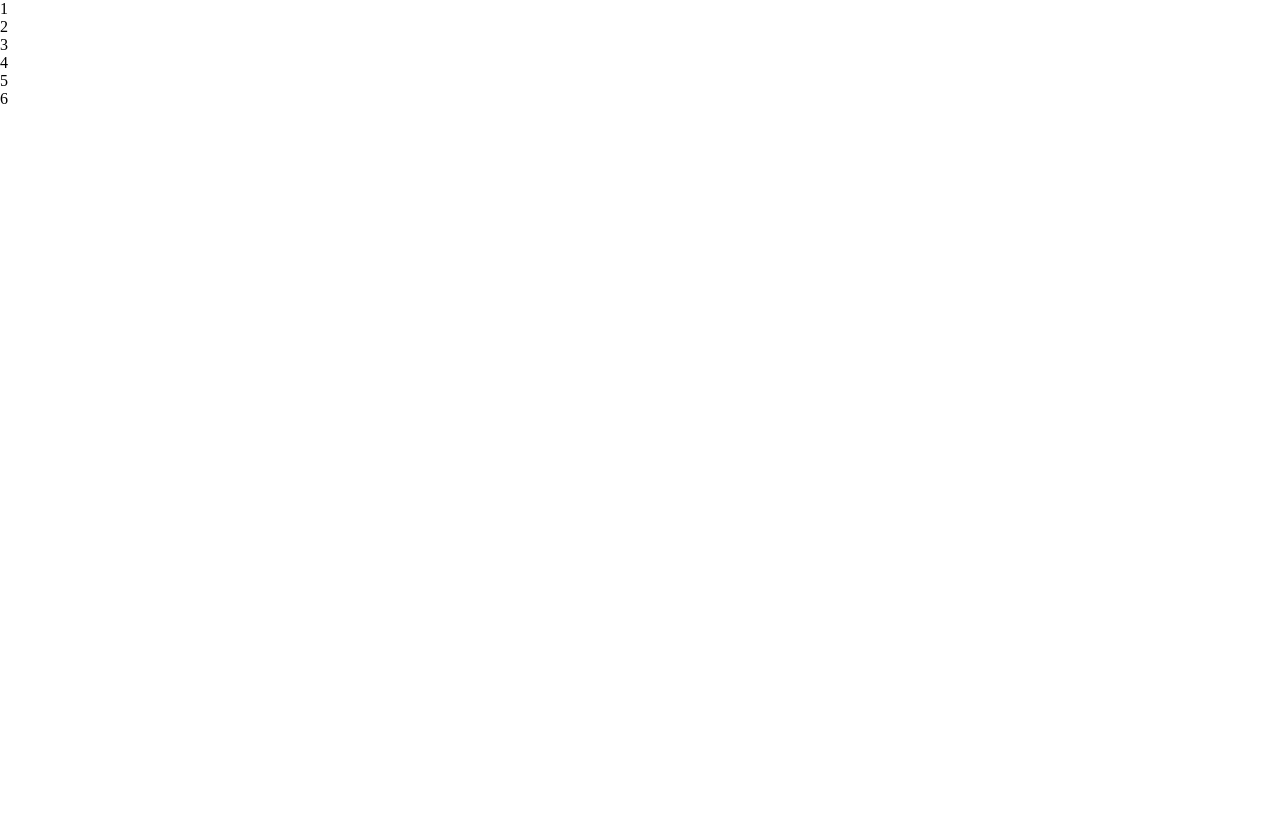
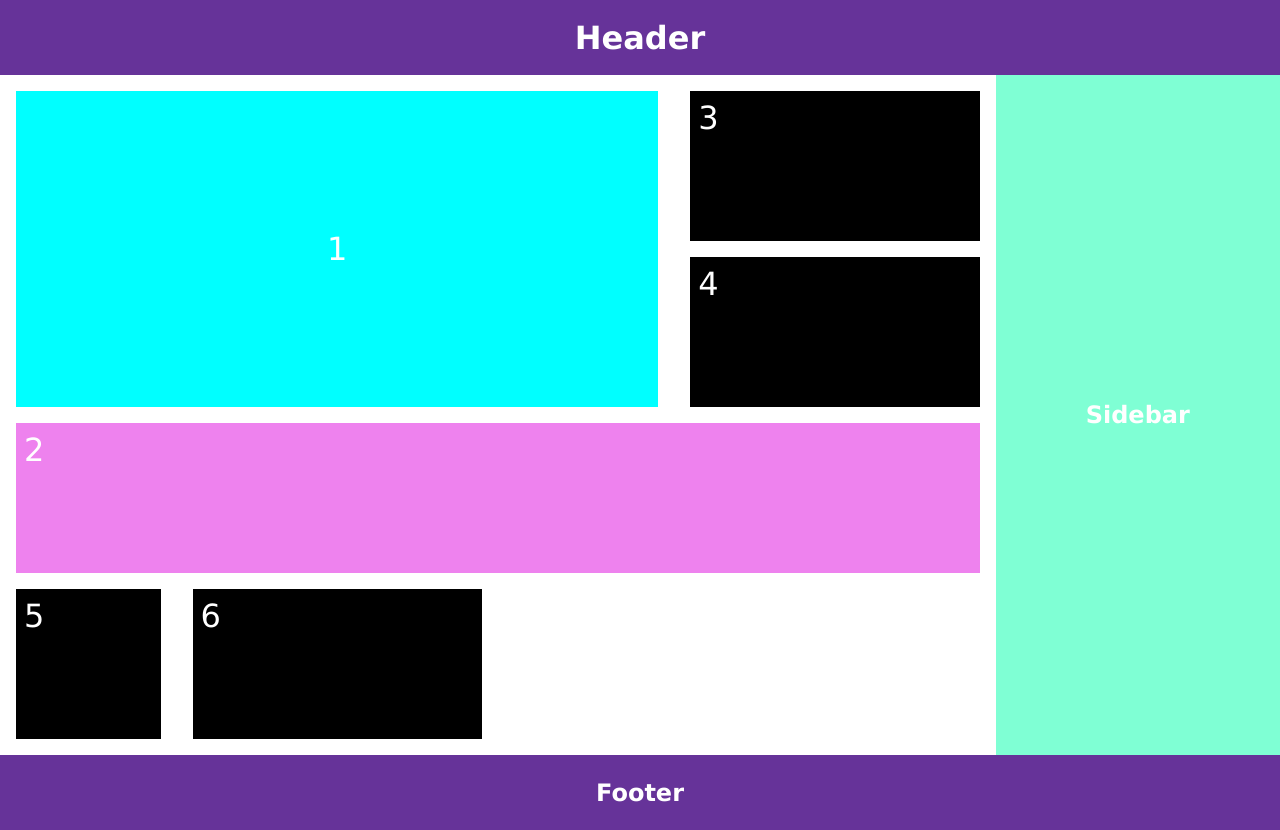
Before and after one commit to Wakinki/css_course, a plain HTML site: page 15_lesson/index.html in a window 1280 px wide. Before the commit the page ends 800 px from the top, so only its background shows below. Drawn offline with Linux system fonts and the light colour scheme.

Commit message:
Grid lesson done

```diff
--- a/15_lesson/css/style.css
+++ b/15_lesson/css/style.css
@@ -3,3 +3,71 @@
       padding: 0;
       box-sizing: border-box;
 }
+
+body {
+      font-family: Verdana, Geneva, Tahoma, sans-serif;
+      min-height: 100vh;
+
+      display:grid;
+      grid-template-columns: repeat(9, 1fr);
+      grid-auto-rows: 75px auto 75px;
+      grid-template-areas:
+            "hd hd hd hd hd hd hd hd hd"
+            "mn mn mn mn mn mn mn sb sb"
+            "ft ft ft ft ft ft ft ft ft";
+}
+
+.el{
+      background-color: rebeccapurple;
+      color: white;
+      display: grid;
+      place-content: center;
+}
+
+.header {
+      grid-area: hd;
+}
+
+.sidebar {
+      grid-area: sb;
+      background-color: aquamarine;
+}
+
+.footer {
+      grid-area: ft;
+}
+
+.box {
+      background-color: #000;
+      color: #fff;
+      font-size: 2rem;
+      padding: 0.5rem;
+}
+
+.container {
+      margin: 1rem;
+      grid-area: mn;
+      min-height: 400px;
+      display: grid;
+      grid-template-columns: repeat(2, 1fr 2fr);
+      grid-auto-rows: minmax(150px, auto);
+      /* TODO existuje i verze kde jsou grid-auto-columns a grid-template-rows */
+      /* grid-template-rows: repeat(3, 100px 150px);
+      grid-auto-columns: 500px; */
+      gap: 1rem 2rem;
+}
+
+.box:first-child {
+      background-color: aqua;
+      grid-column: 1/ 4;
+      grid-row: 1/3;
+
+      display: grid;
+      place-content: center;
+}
+
+.box:nth-child(2) {
+      background-color: violet;
+      grid-column: 1/5;
+      grid-row: 3/4;
+}
--- a/15_lesson/index.html
+++ b/15_lesson/index.html
@@ -9,6 +9,9 @@
   </head>
 
   <body>
+    <header class="header el">
+      <h1>Header</h1>
+    </header>
     <main class="container">
       <div class="box">1</div>
       <div class="box">2</div>
@@ -17,5 +20,7 @@
       <div class="box">5</div>
       <div class="box">6</div>
     </main>
+    <aside class="sidebar el"><h2>Sidebar</h2></aside>
+    <footer class="footer el"><h2>Footer</h2></footer>
   </body>
 </html>
```
